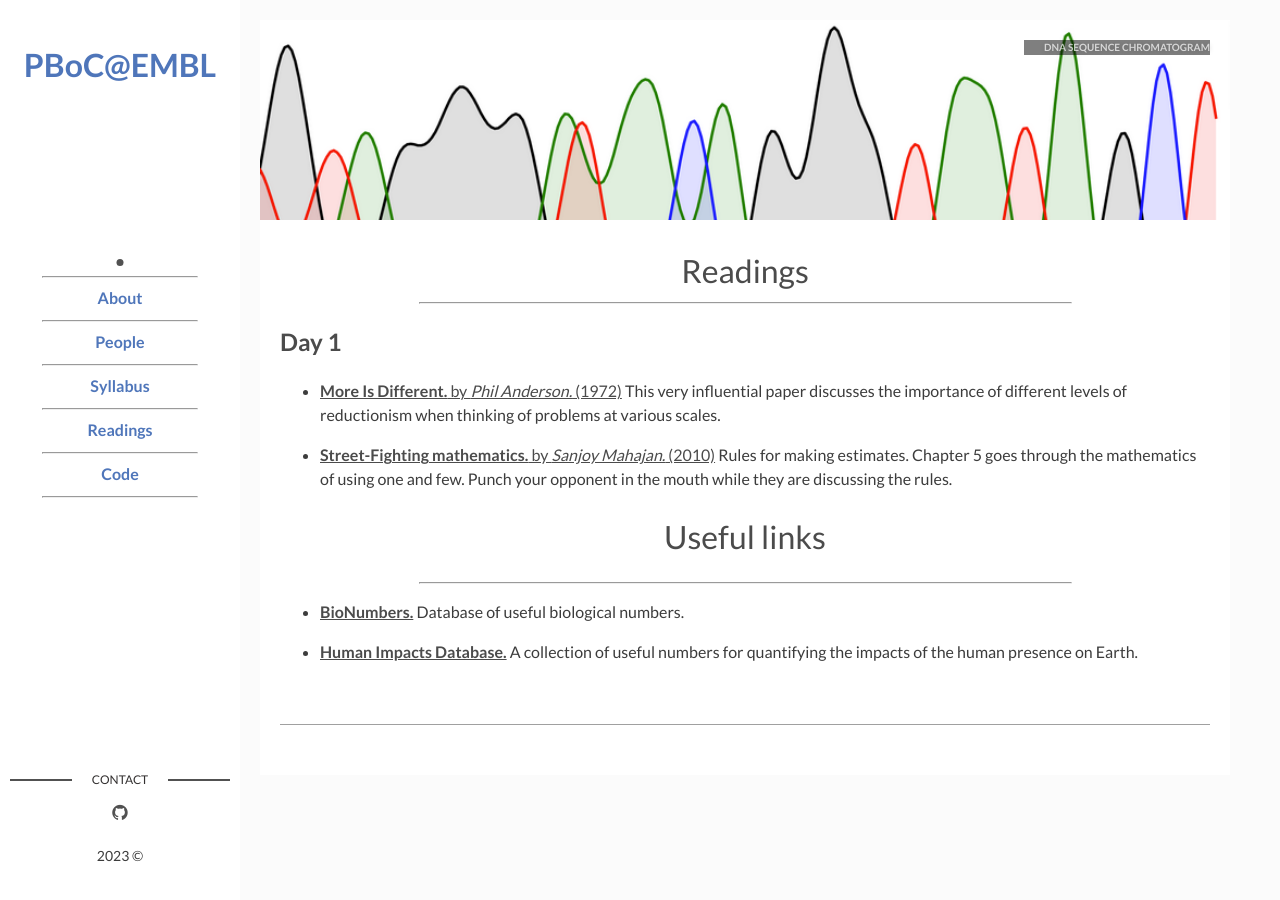
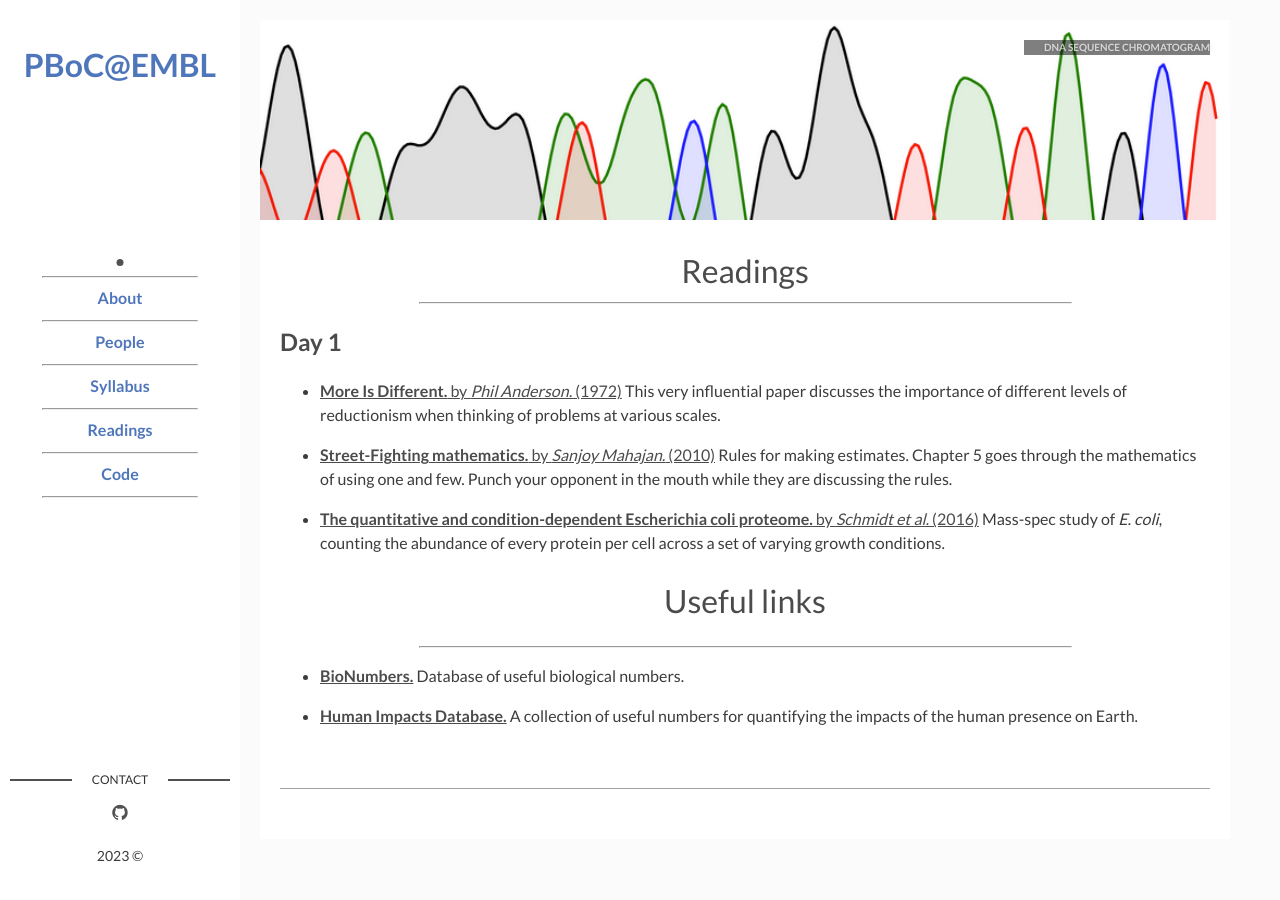
Before and after one commit to RPGroup-PBoC/embl_pboc_2023, a Jekyll site: the page built from page03_readings.md, in a window 1280 px wide. Built offline with Jekyll 4.4.1, drawn with Linux system fonts in a browser that asks for light colours.

Commit message:
heinemann paper

```diff
--- a/_data/readings.yaml
+++ b/_data/readings.yaml
@@ -14,3 +14,11 @@ Day 1:
    link: Street-Fighting_Mathematics.pdf
    description: >
       Rules for making estimates. Chapter 5 goes through the mathematics of using one and few. Punch your opponent in the mouth while they are discussing the rules.
+
+ - pub:
+   title: The quantitative and condition-dependent Escherichia coli proteome.
+   authors: Schmidt et al.
+   year: 2016
+   link: schmidt2016.pdf
+   description: >
+      Mass-spec study of <i>E. coli</i>, counting the abundance of every protein per cell across a set of varying growth conditions.
```
Also changed, not shown: 2 other files.
